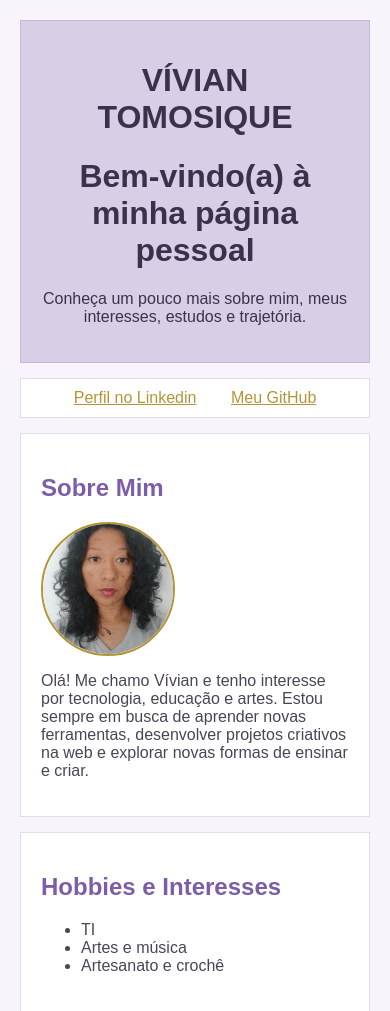
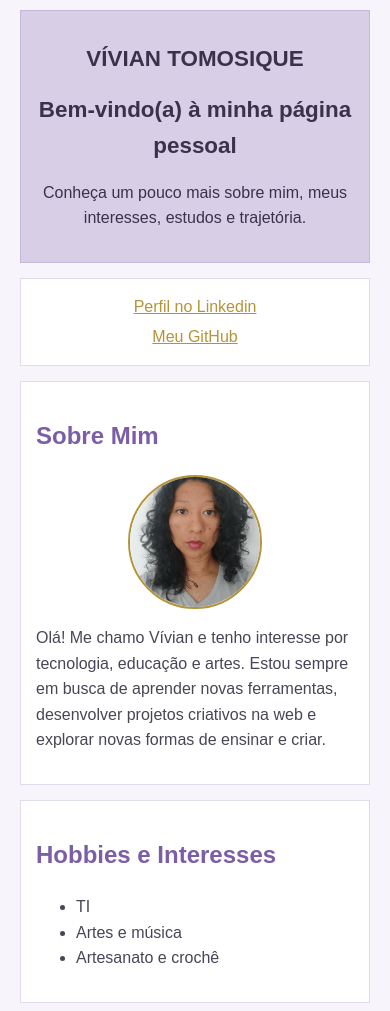
Before and after one commit to viviantomosique/minhapagpessoal, a plain HTML site: page index.html in a window 390 px wide. Shown: the top 1011 px of the page. Drawn offline with Linux system fonts and the light colour scheme.

Commit message:
Update styles for responsiveness and element padding
Adjusted styles for input, button, and image elements. Added media queries for responsive design.

```diff
--- a/style.css
+++ b/style.css
@@ -5,6 +5,7 @@ body {
     margin: 20px auto;
     max-width: 900px;
     padding: 0 20px;
+    line-height: 1.6;
 }
 
 header {
@@ -51,9 +52,9 @@ a {
 
 input, textarea {
     width: 100%;
-    padding: 8px;
+    padding: 10px;
     margin-top: 5px;
-    margin-bottom: 10px;
+    margin-bottom: 15px;
     display: block;
     border: 1px solid #d8cfe6;
     box-sizing: border-box;
@@ -64,7 +65,7 @@ button {
     color: #3b314a;
     border: 1px solid #b59438;
     padding: 10px 15px;
-    cursor: default;
+    cursor: pointer;
 }
 
 footer {
@@ -81,10 +82,9 @@ footer {
     border-radius: 50%;
     object-fit: cover;
     display: block;
-    margin-bottom: 15px;
+    margin: 0 auto 15px auto;
     border: 2px solid #b59438;
 }
-
 .grid-cards {
     display: grid;
     grid-template-columns: repeat(auto-fit, minmax(250px, 1fr));
@@ -130,3 +130,22 @@ footer {
     font-weight: bold;
     border: 1px solid #c5b8db;
 }
+@media (max-width: 600px) {
+    body {
+        margin: 10px;
+        padding: 0 10px;
+    }
+
+    header, section {
+        padding: 15px;
+    }
+
+    h1 {
+        font-size: 1.4rem;
+    }
+
+    nav li {
+        display: block;
+        margin: 5px 0;
+    }
+}
```
